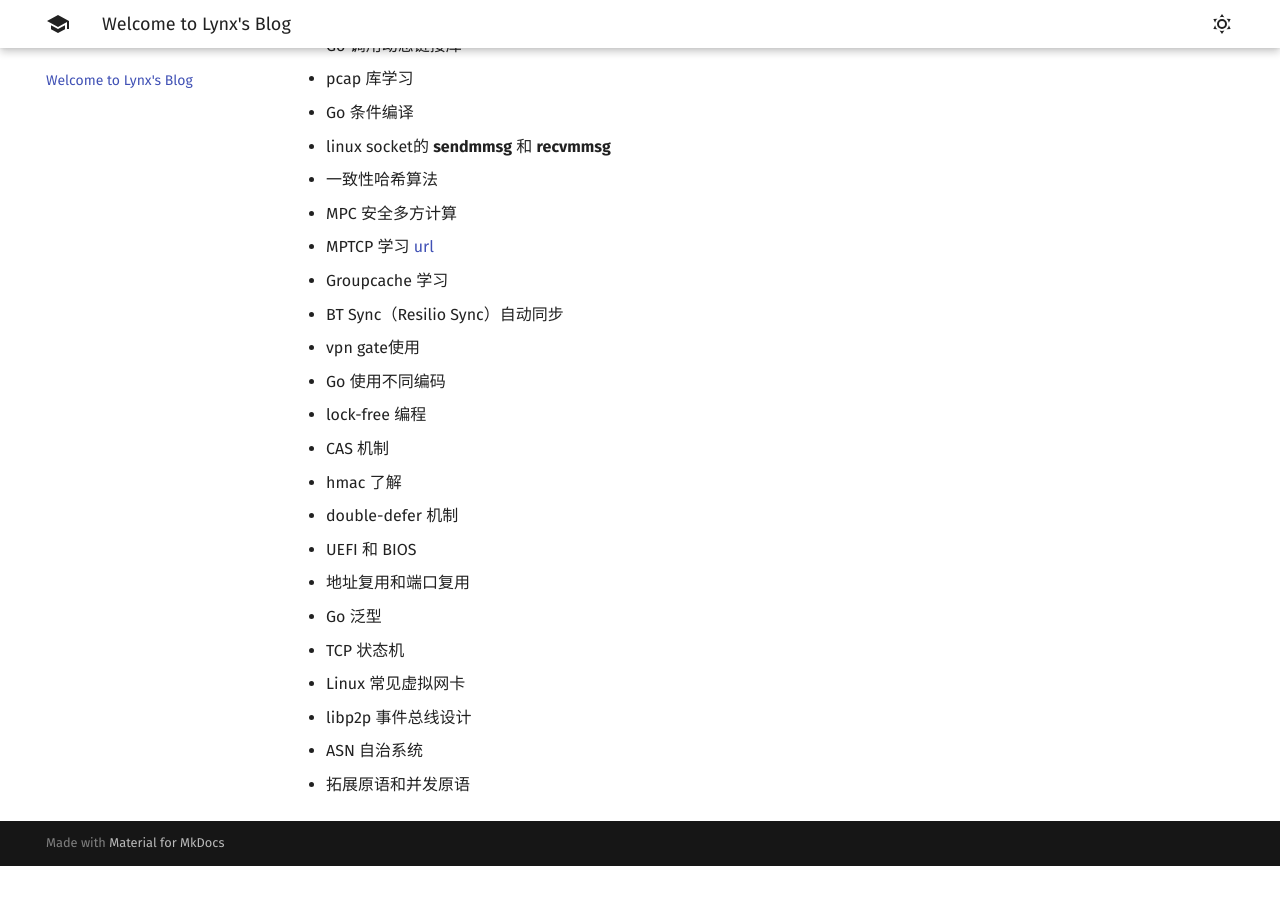
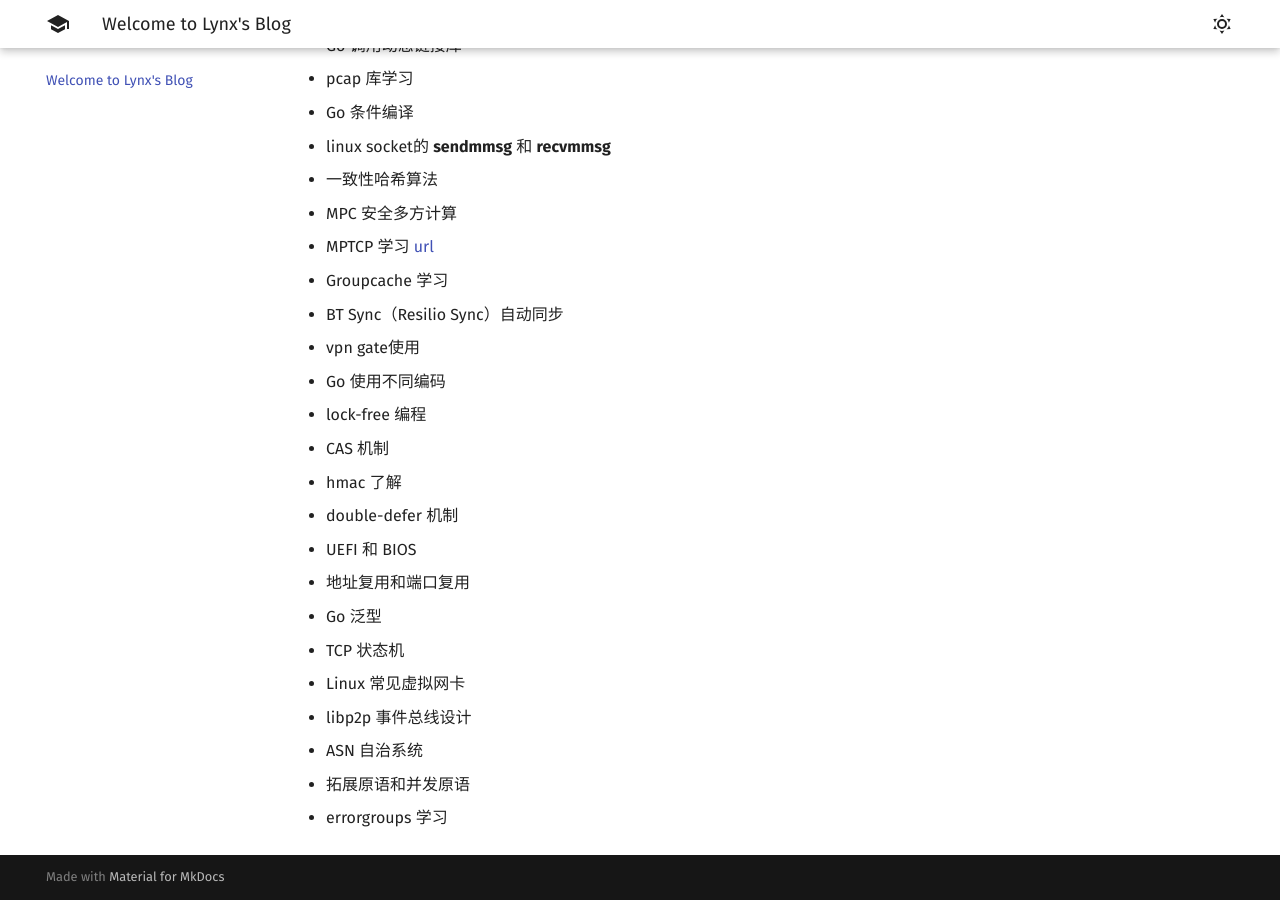
Before and after one commit to 1314liuwei/blog, an MkDocs documentation site: the page built from docs/index.md, in a window 1280 px wide and 900 px high, scrolled down 1178 px. Built offline with MkDocs 1.6.1 and Material for MkDocs 9.7.7, drawn with Linux system fonts in a browser that asks for light colours; before the commit the page ends 2044 px from its top, so only the background shows below that.

Commit message:
2023/07/27 周四

```diff
--- a/docs/index.md
+++ b/docs/index.md
@@ -53,3 +53,4 @@
 - libp2p 事件总线设计
 - ASN 自治系统
 - 拓展原语和并发原语
+- errorgroups 学习
```
